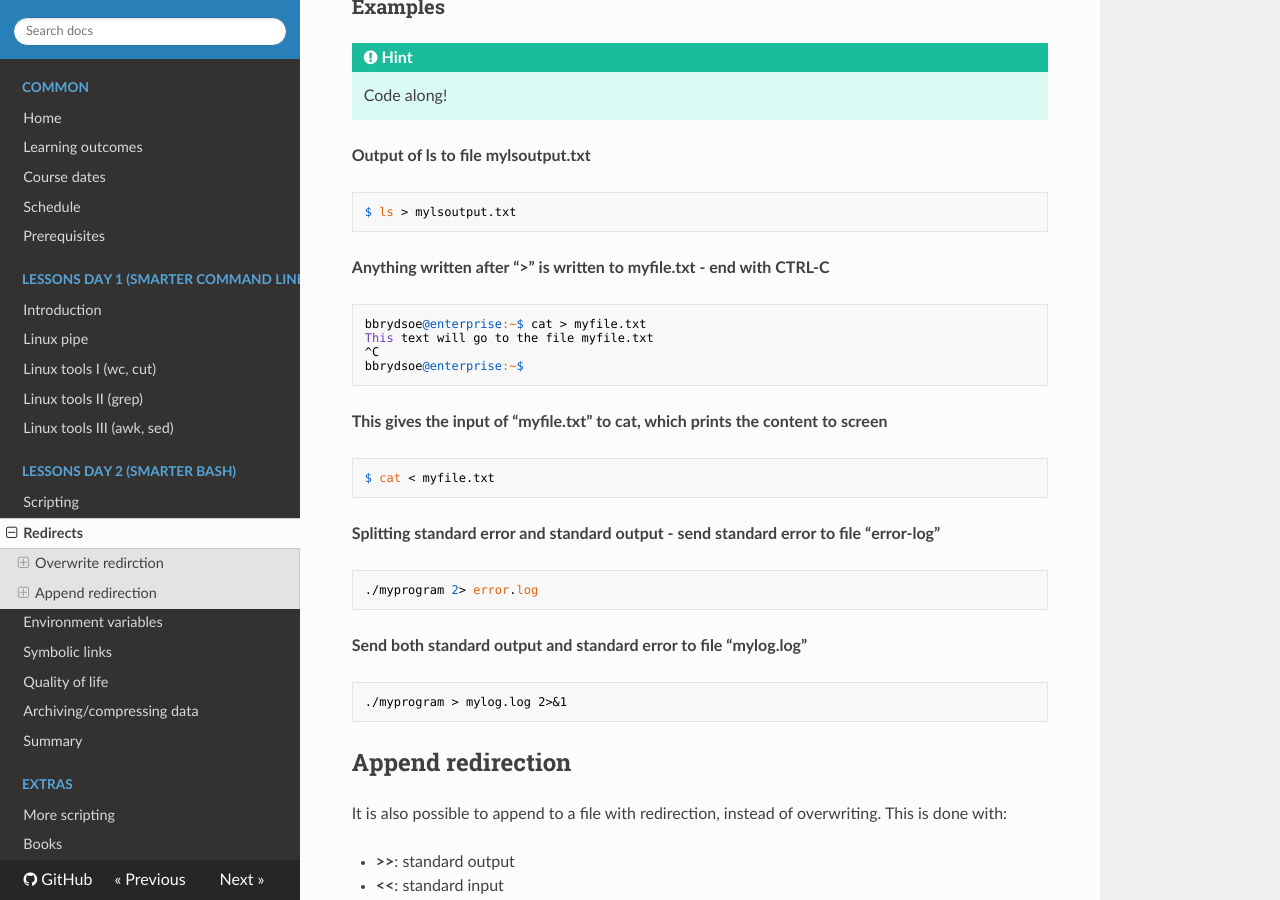
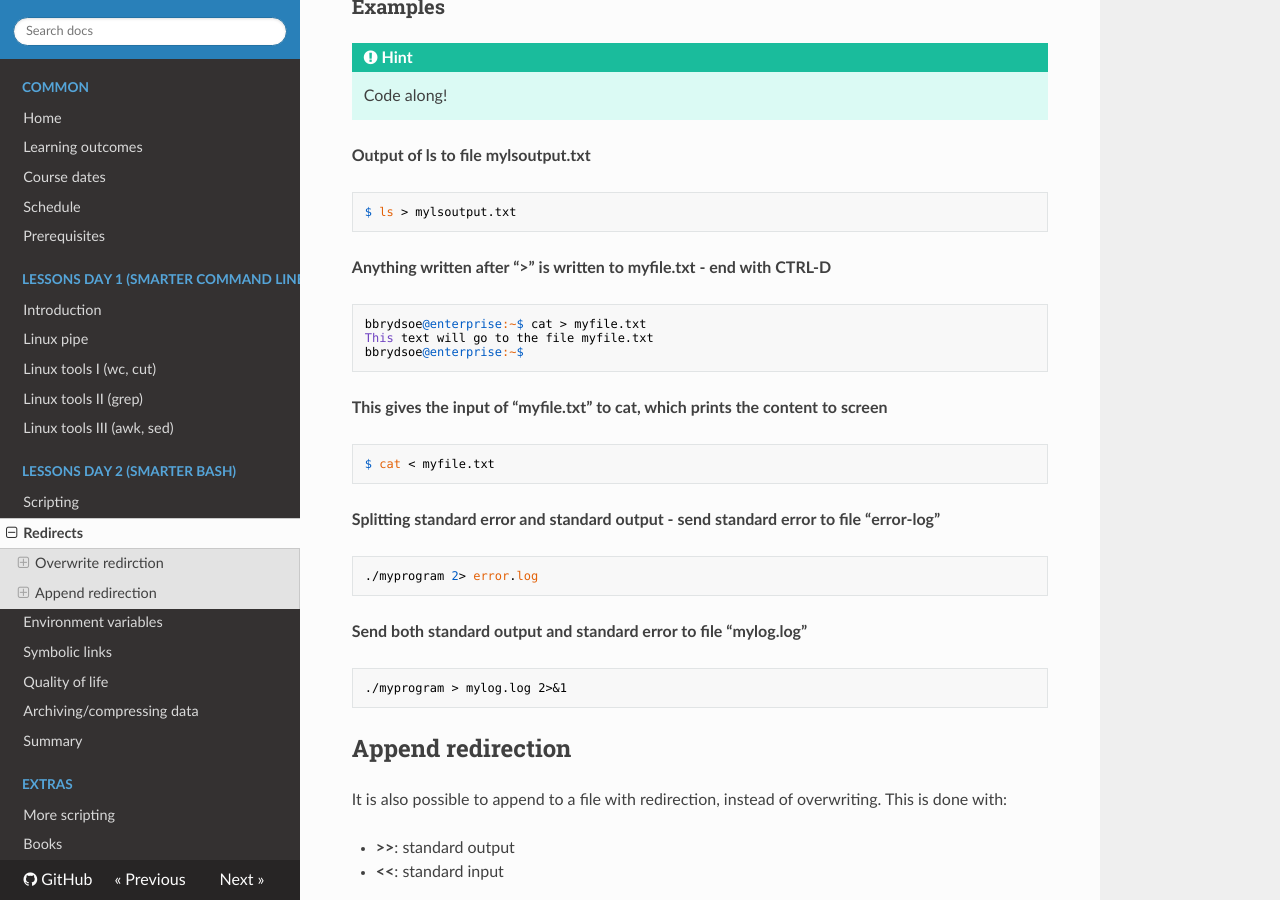
Before and after one commit to UPPMAX/linux-command-line-201, an MkDocs documentation site: the page built from docs/sessions/redirects.md, in a window 1280 px wide and 900 px high, scrolled down 1273 px. Built offline with MkDocs 1.6.1, drawn with Linux system fonts in a browser that asks for light colours; nearby versions of some CDN libraries.

Commit message:
Fixing a typo

````diff
--- a/docs/sessions/redirects.md
+++ b/docs/sessions/redirects.md
@@ -47,11 +47,10 @@ Let us assume you want to save the output of a command to a file and that you do
 $ ls > mylsoutput.txt
 ```
 
-**Anything written after ">" is written to myfile.txt - end with CTRL-C**
+**Anything written after ">" is written to myfile.txt - end with CTRL-D**
 ```bash
 bbrydsoe@enterprise:~$ cat > myfile.txt
 This text will go to the file myfile.txt
-^C
 bbrydsoe@enterprise:~$
 ```
 
````
